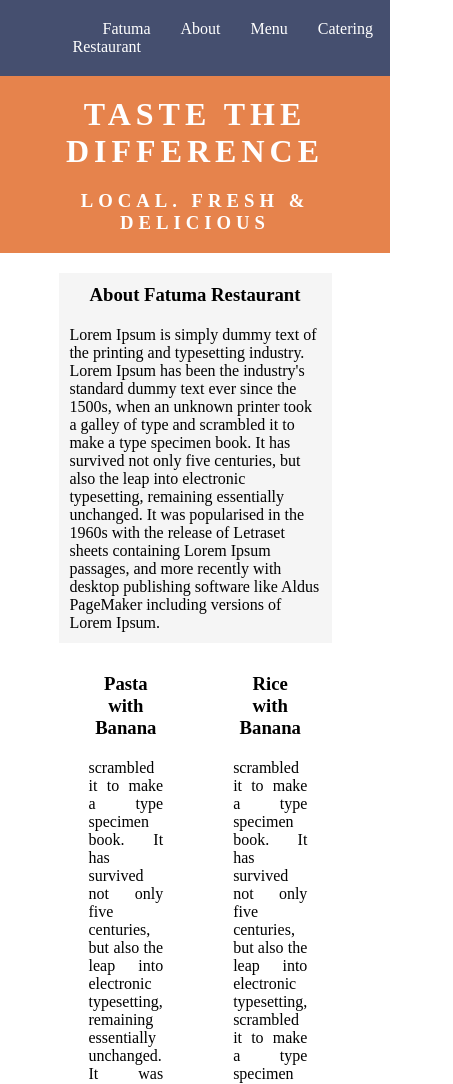
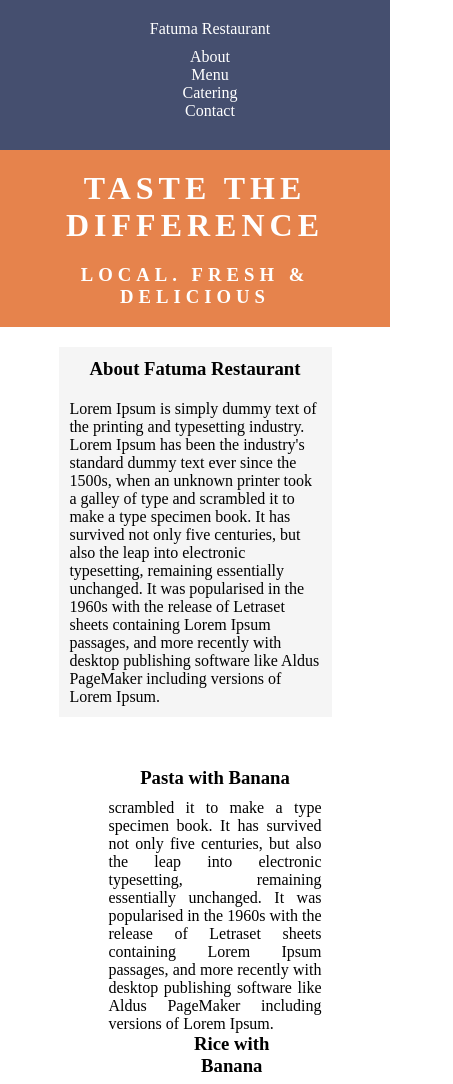
Before and after one commit to gabischool/Responsive-Design, a plain HTML site: page index.html in a window 390 px wide. Shown: the top 1084 px of the page, 453 px wide, since content can reach past the window. Drawn offline with Linux system fonts and the light colour scheme.

Commit message:
I added the responsive

```diff
--- a/index.html
+++ b/index.html
@@ -8,6 +8,7 @@
 <head>
 <!-- Link your CSS stylesheet -->
 <title>introduction-to-css-main</title>
+<meta name="viewport" content="width=device-width,initial-scale=1">
 <link rel="stylesheet" href="style.css">
 
 </head>
@@ -96,6 +97,12 @@
 </div>
 </div>
 </header>
+
+
+
+</div>
+
+
 <!-- footer -->
 <footer>
 
--- a/style.css
+++ b/style.css
@@ -8,7 +8,7 @@
 }
 
 header {
-    margin:0 auto;
+  margin: 0 auto;
   width: 70%;
 }
 
@@ -17,9 +17,8 @@
   list-style: none;
   text-decoration: none;
 }
-  .nav__list a:hover{
-
-      border-bottom: 2px solid  #e6834c;
+.nav__list a:hover {
+  border-bottom: 2px solid #e6834c;
 }
 
 .nav__bar li a {
@@ -41,6 +40,7 @@
 }
 .nav__list {
   display: flex;
+  flex-direction: row;
 }
 .showCase {
   background: #e6834c;
@@ -49,7 +49,9 @@
   letter-spacing: 5px;
   color: white;
 }
-  .showCase h1{ margin-bottom: 20px;}
+.showCase h1 {
+  margin-bottom: 20px;
+}
 
 .text-box__aboutFatumaRestaurant {
   background-color: whitesmoke;
@@ -61,64 +63,54 @@
   text-align: center;
 }
 
-
-  .content{
+.content {
   display: flex;
   padding: 10px;
   flex-direction: column;
-
 }
-  .row-aligner{
+.row-aligner {
   display: flex;
   padding: 20px;
   width: 100%;
-
-
 }
-  .text-box__pastaWithBanana{
+.text-box__pastaWithBanana {
   width: 50%;
   text-align: justify;
-
 }
-
 
 .text-box__pastaWithBanana h3,
 .text-box__riceWithBanana h3,
-  .text-box__Contact h3
-  {
+.text-box__Contact h3 {
   text-align: center;
-      margin-bottom: 20px;
+  margin-bottom: 10px;
   font-weight: 700;
-
 }
 
-  .text-box__riceWithBanana{
+.text-box__riceWithBanana {
   width: 50%;
   margin-left: 70px;
   text-align: justify;
 }
-  .text-box__Catering > h3{
-
+.text-box__Catering > h3 {
   margin-bottom: 20px;
-      margin-left: 25%;
+  margin-left: 20%;
 }
 
-  .text-box__Catering > p{
+.text-box__Catering > p {
   width: 70%;
   text-align: justify;
-
 }
 
-  .text-box__Contact{
+.text-box__Contact {
   margin-left: 20px;
   text-align: justify;
 }
-  footer{
+footer {
   display: flex;
   flex-direction: column;
 }
 
-  .footer--text__list{
+.footer--text__list {
   display: flex;
   flex-direction: row;
   background-color: #454f6f;
@@ -126,22 +118,18 @@
   justify-content: space-around;
   padding: 20px;
   color: white;
-
 }
 
-  .footer-list  a  {
+.footer-list a {
   color: white;
   text-decoration: none;
 }
-  .footer-list{
+.footer-list {
   display: flex;
-
-
 }
 .footer-list li {
   margin-right: 30px;
   list-style: none;
-
 }
 
 footer P {
@@ -149,3 +137,43 @@
   text-align: center;
   padding: 5px;
 }
+
+@media (max-width: 700px) {
+  .nav__list {
+    display: flex;
+    flex-direction: column;
+    text-align: center;
+    margin: 10px;
+  }
+
+  .nav__list li {
+  }
+
+  .max-width {
+    display: flex;
+    flex-direction: column;
+    text-align: center;
+    width: 80%;
+  }
+
+  .footer--text__list {
+    display: flex;
+    flex-direction: column;
+    text-align: center;
+  }
+  .row-aligner {
+    display: flex;
+    flex-direction: column;
+    margin: 20px;
+  }
+
+  .text-box__pastaWithBanana,
+  .text-box__Catering {
+    width: 100%;
+    text-align: justify;
+  }
+
+  body {
+    width: 100%;
+  }
+}
```
Lines whose indentation alone changed are shown as unchanged.
